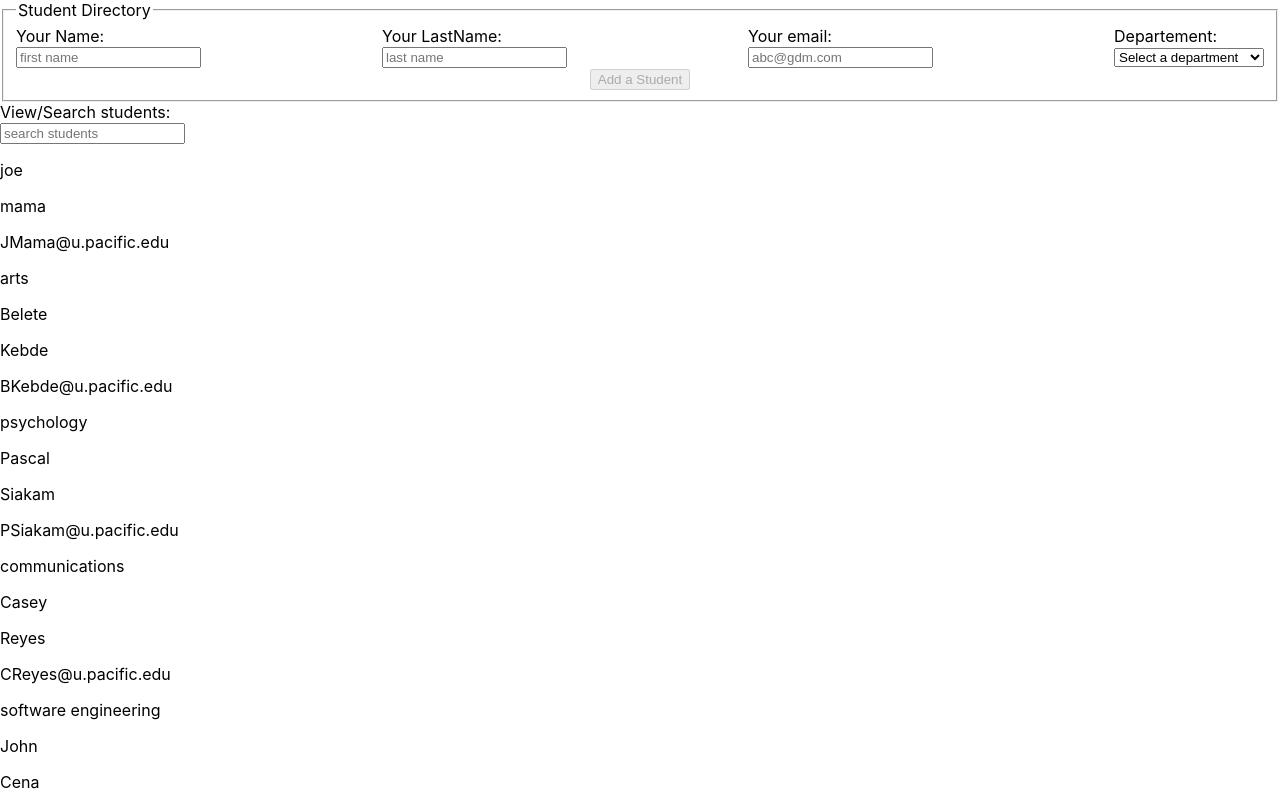
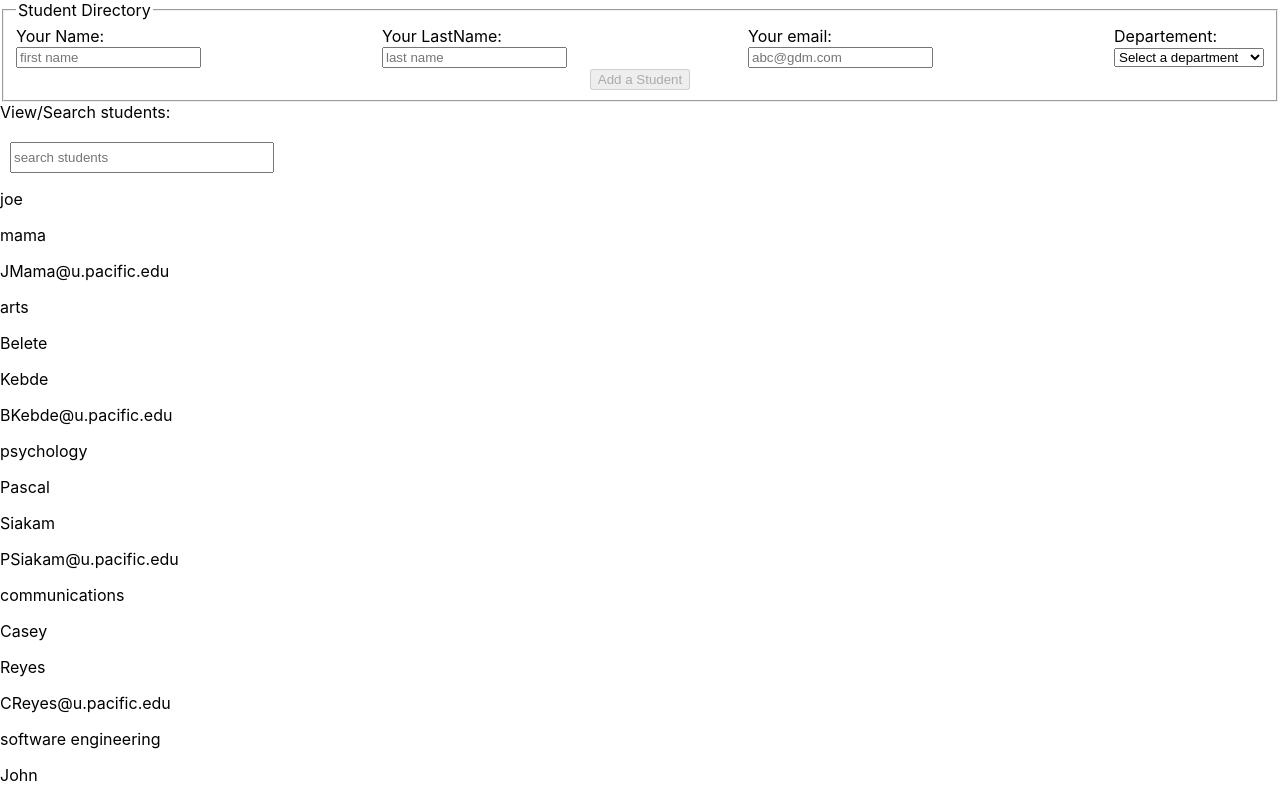
Before and after one commit to javiguerra777/React-Student-Directory, a React (Create React App) app: page / in a window 1280 px wide. Shown: the top 800 px of the page. Built offline with nearby package versions, Linux system fonts and the light colour scheme.

Commit message:
style changes

```diff
--- a/src/App.css
+++ b/src/App.css
@@ -0,0 +1,5 @@
+/* window.scroll({
+    top:0,
+    left:0,
+    behevior:'smooth',
+}) */
--- a/src/App.jsx
+++ b/src/App.jsx
@@ -1,8 +1,10 @@
 import './App.css';
 import MainForm from './components/MainForm';
 function App() {
+
   return(
   <>
+
   <MainForm/>
   </>
   );
--- a/src/components/Search.jsx
+++ b/src/components/Search.jsx
@@ -1,16 +1,17 @@
 import React, {useState}from 'react'
 import JsonData from'../services/people.json'
+import './search.css'
 
 const Search = ({newPeople}) => {
   const newdata = [...JsonData,...newPeople]
-  //  const newPeople ={newPeople}
+
   const [newSearch, setNewSearch] = useState('')
 
   return (
     <div >
-    <label htmlFor="search">
+    <label  htmlFor="search">
     View/Search students: </label> <br></br>
-      <input
+      <input className='serachbtn'
         type="text"
         id="search"
         placeholder="search students"
@@ -35,6 +36,7 @@ return (
       <p>{value.department}</p>
       </div>
 
+
 )
       })}
 
--- /dev/null
+++ b/src/components/search.css
@@ -0,0 +1,6 @@
+.serachbtn {
+    margin-left: 10px;
+    width: 20%;
+    margin-top: 20px;
+    height: 25px;
+}
```
